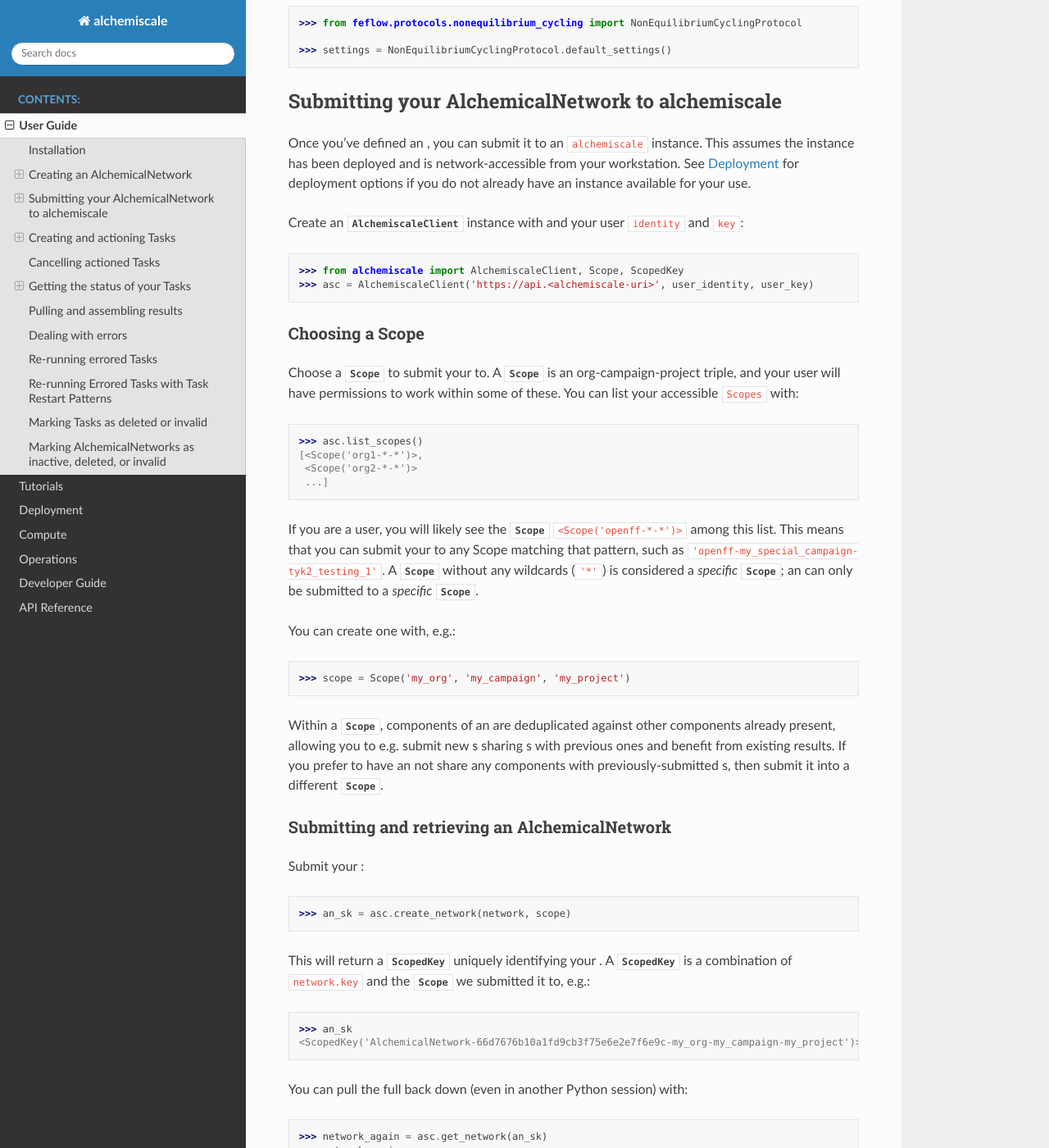
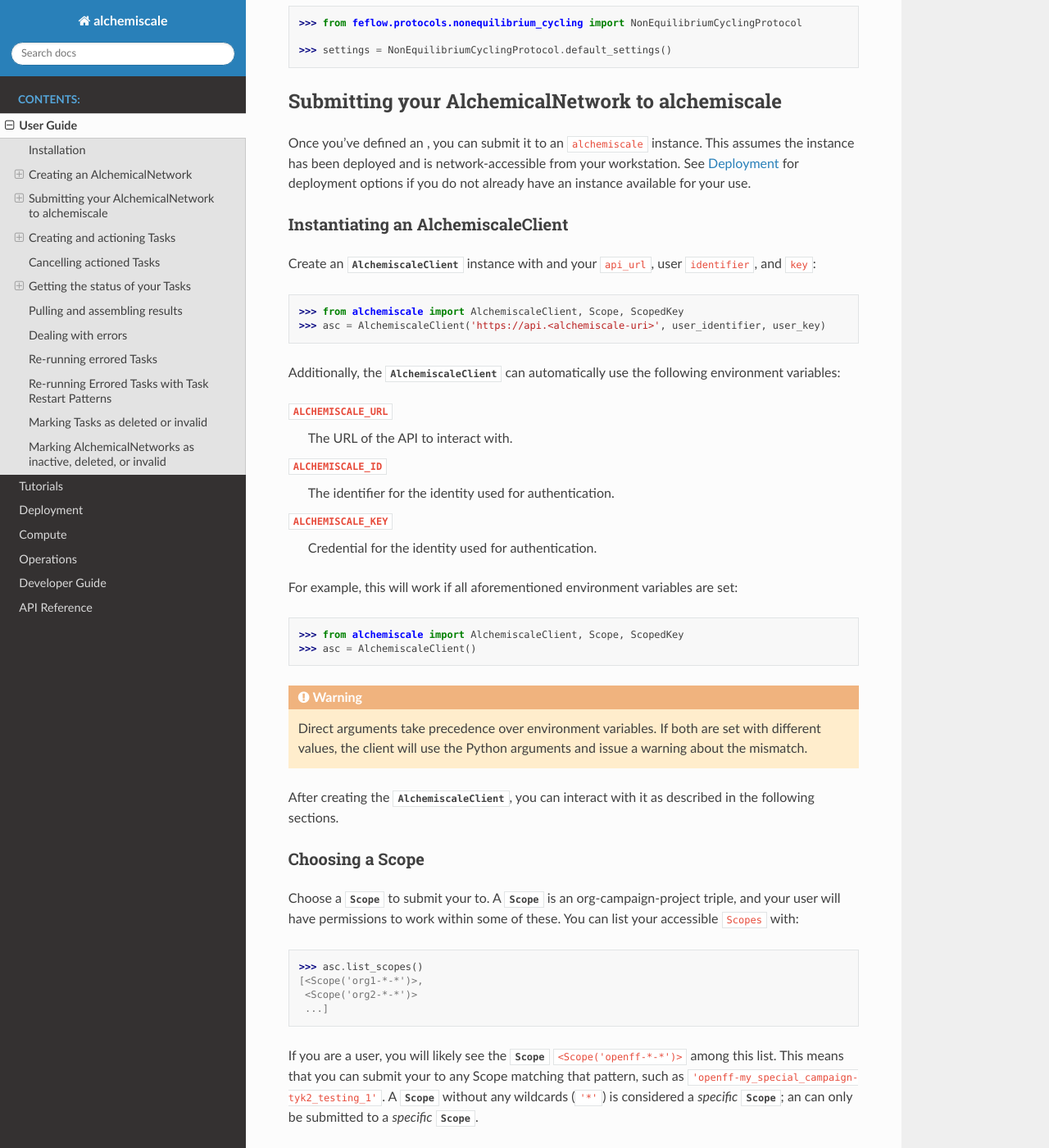
Before and after one commit to OpenFreeEnergy/alchemiscale, a Sphinx documentation site: the page built from docs/user_guide.rst, in a window 1280 px wide and 1400 px high, scrolled down 1496 px. Shown: the whole window at 82% size. Built offline with Sphinx 7.4.7 and the Read the Docs theme 3.1.0, drawn with Linux system fonts in a browser that asks for light colours.

Commit message:
Add sectioon about client environment variables in docs

```diff
--- a/docs/user_guide.rst
+++ b/docs/user_guide.rst
@@ -85,11 +85,33 @@ Once you’ve defined an :external+gufe:py:class:`~gufe.network.AlchemicalNetwor
 This assumes the instance has been deployed and is network-accessible from your workstation.
 See :ref:`deployment` for deployment options if you do not already have an instance available for your use.
 
-Create an :py:class:`~alchemiscale.interface.client.AlchemiscaleClient` instance with and your user ``identity`` and ``key``::
+Instantiating an AlchemiscaleClient
+================
+
+Create an :py:class:`~alchemiscale.interface.client.AlchemiscaleClient` instance with and your ``api_url``, user ``identifier``, and ``key``::
 
     >>> from alchemiscale import AlchemiscaleClient, Scope, ScopedKey
-    >>> asc = AlchemiscaleClient('https://api.<alchemiscale-uri>', user_identity, user_key)
+    >>> asc = AlchemiscaleClient('https://api.<alchemiscale-uri>', user_identifier, user_key)
 
+Additionally, the :py:class:`~alchemiscale.interface.client.AlchemiscaleClient` can automatically use the following environment variables:
+
+``ALCHEMISCALE_URL``
+    The URL of the API to interact with.
+``ALCHEMISCALE_ID``
+    The identifier for the identity used for authentication.
+``ALCHEMISCALE_KEY``
+    Credential for the identity used for authentication.
+
+For example, this will work if all aforementioned environment variables are set::
+
+    >>> from alchemiscale import AlchemiscaleClient, Scope, ScopedKey
+    >>> asc = AlchemiscaleClient()
+
+.. warning ::
+   Direct arguments take precedence over environment variables.
+   If both are set with different values, the client will use the Python arguments and issue a warning about the mismatch.
+
+After creating the :py:class:`~alchemiscale.interface.client.AlchemiscaleClient`, you can interact with it as described in the following sections.
 
 Choosing a Scope
 ================
```
